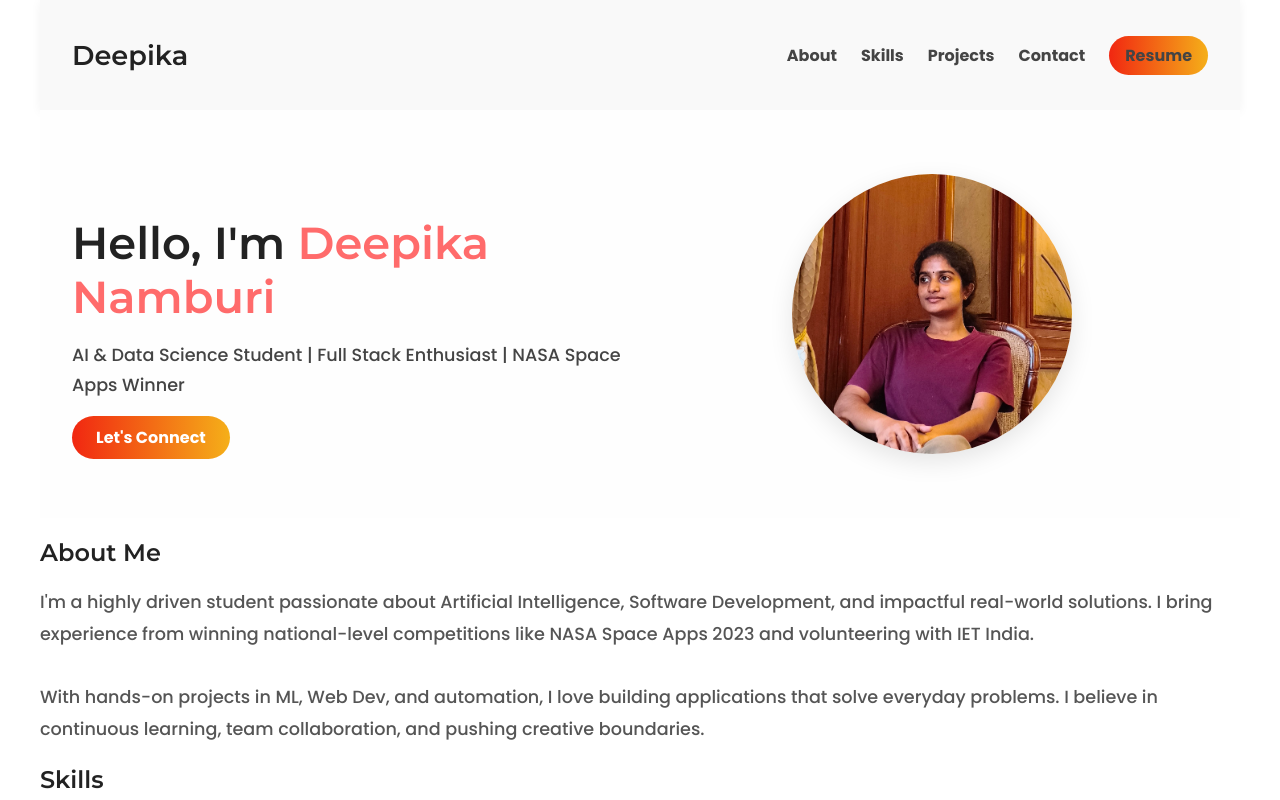
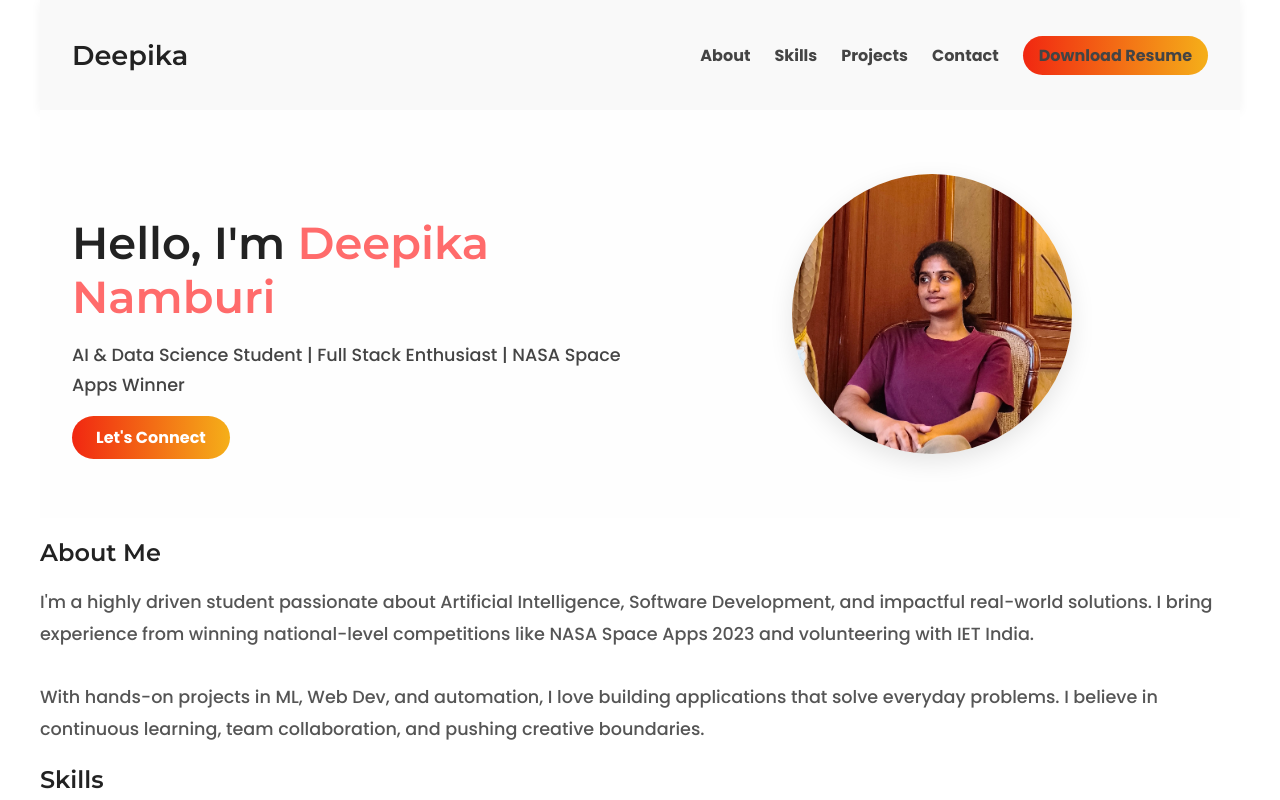
Before and after one commit to Deepika-Namburi/deepikanamburi.github.io, a plain HTML site: page index.html in a window 1280 px wide. Shown: the top 800 px of the page. Drawn offline with Linux system fonts and the light colour scheme.

Commit message:
Update index.html

```diff
--- a/index.html
+++ b/index.html
@@ -21,12 +21,8 @@
             <li><a href="#projects">Projects</a></li>
             <li><a href="#contact">Contact</a></li>
             <li>
-              <a
-                href="assets/NamburiDurgaDeepika.pdf"
-                class="resume-btn"
-                target="_blank"
-                >Resume</a
-              >
+              <a href="assets/NamburiDurgaDeepika.zip" class="resume-btn" download>Download Resume</a>
+
             </li>
           </ul>
         </nav>
```
